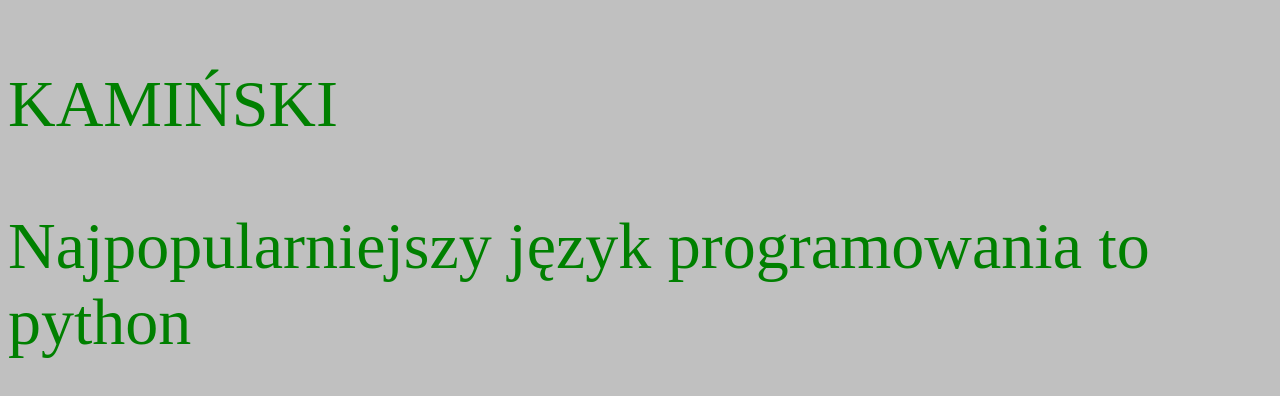
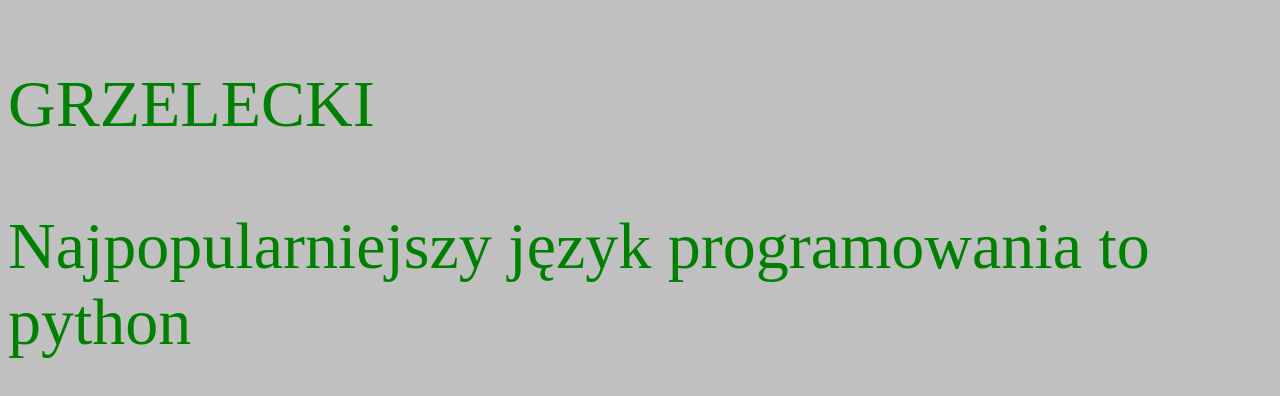
Before and after one commit to Lenny669/css.github.io, a plain HTML site: page jajco3.html in a window 1280 px wide. Drawn offline with Linux system fonts and the light colour scheme.

Commit message:
Update and rename KAMI_z5_3.html to jajco3.html

```diff
--- a/KAMI_z5_3.html
+++ b/jajco3.html
@@ -12,7 +12,7 @@
 </style>
 </head>
 <body bgcolor="silver">
- <p> KAMIŃSKI</p>
+ <p> GRZELECKI</p>
  <p>Najpopularniejszy język programowania to python</p>
  </body>
 </html>
```
